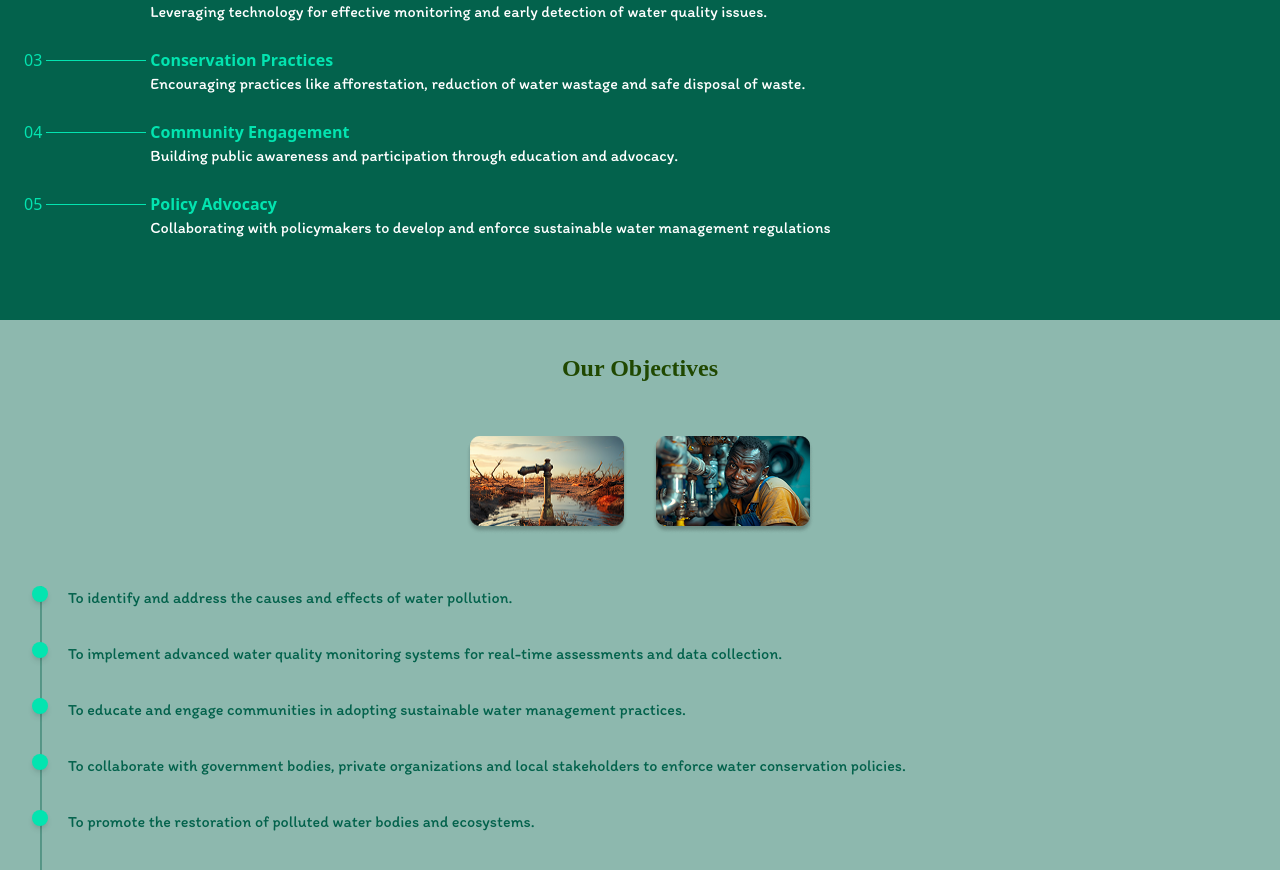
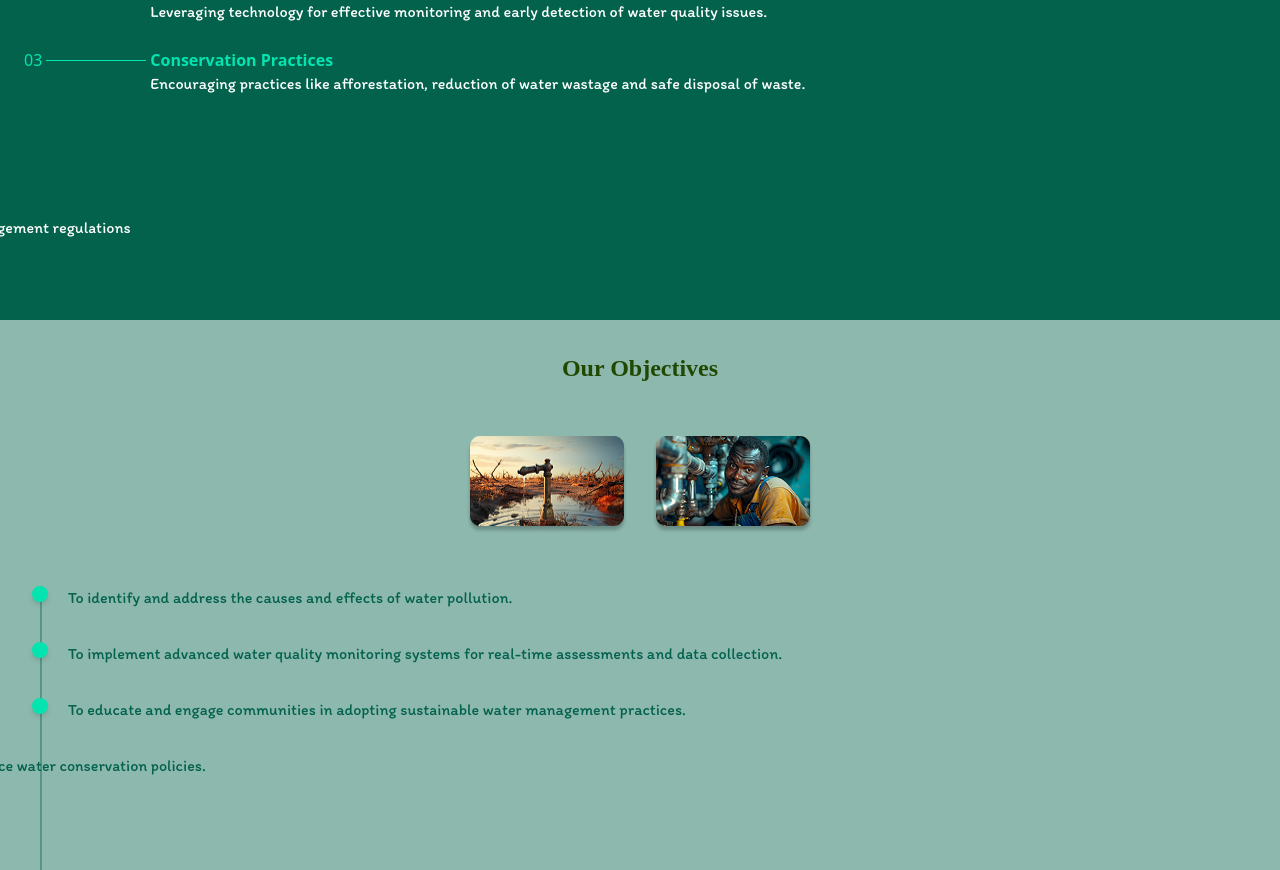
Before and after one commit to CoDedArch/wapmac, a React (Vite) app in the folder wapmac_frontend/: page / in a window 1280 px wide. Shown: the part 1649-2519 px from the top of the page. Built offline with nearby package versions, Linux system fonts and the light colour scheme; a web font is replaced by a local one.

Commit message:
add different variants for animations

```diff
--- /dev/null
+++ b/wapmac_frontend/src/shared/constants/variants.tsx
@@ -0,0 +1,16 @@
+export const Variant1 = {
+  hidden: { x: -700 },
+  visible: {
+    x: 0,
+    transition: { duration: 1.5, delay: 0.2, ease: "easeOut" },
+  },
+};
+
+export const Variant2 = {
+  hidden: { scale: 0 },
+  visible: { scale: 1, transition: { duration: 1.5, delay:0.5, ease: "easeOut" } },
+};
+export const Variant3 = {
+  hidden: { scale: 0.5 },
+  visible: { scale: 1, transition: { duration: 1.5, delay:0.2, ease: "easeIn" } },
+};
--- a/wapmac_frontend/src/shared/container/partners.tsx
+++ b/wapmac_frontend/src/shared/container/partners.tsx
@@ -1,6 +1,8 @@
-import { Component } from "react";
+import { Component, createRef, RefObject } from "react";
+import { motion } from "framer-motion";
+import { Variant3 } from "../constants/variants";
 
-interface PartnerProps { }
+interface PartnerProps {}
 
 interface Expert {
   img: string;
@@ -13,6 +15,7 @@ interface PartnerCompState {
   currentExpert: Expert;
   leftExperts: Expert[];
   rightExperts: Expert[];
+  inView: boolean;
 }
 
 const experts: Expert[] = [
@@ -80,15 +83,35 @@ const experts: Expert[] = [
   },
 ];
 
-
 class PartnersComp extends Component<PartnerProps, PartnerCompState> {
+  ref: RefObject<HTMLDivElement | null>;
+  observer!: IntersectionObserver;
   constructor(props: PartnerProps) {
     super(props);
     this.state = {
       currentExpert: experts[0],
       leftExperts: experts.slice(1, Math.ceil(experts.length / 2) + 1),
       rightExperts: experts.slice(Math.ceil(experts.length / 2) + 1),
+      inView: false,
     };
+    this.ref = createRef<HTMLDivElement>();
+  }
+  componentDidMount() {
+    this.observer = new IntersectionObserver(
+      ([entry]) => {
+        this.setState({ inView: entry.isIntersecting });
+      },
+      { threshold: 0.1 }
+    );
+    if (this.ref.current) {
+      this.observer.observe(this.ref.current);
+    }
+  }
+
+  componentWillUnmount() {
+    if (this.observer && this.ref.current) {
+      this.observer.unobserve(this.ref.current);
+    }
   }
 
   handleLeftClick = () => {
@@ -124,8 +147,11 @@ class PartnersComp extends Component<PartnerProps, PartnerCompState> {
   };
   render() {
     const { currentExpert, leftExperts, rightExperts } = this.state;
+    const { inView } = this.state;
+    const controls = inView ? "visible" : "hidden";
     return (
       <section
+        ref={this.ref}
         className="main-bg relative -top-20 space-y-40 overflow-hidden"
         style={{ backgroundImage: `url('/assets/partners.png')` }}
       >
@@ -139,13 +165,20 @@ class PartnersComp extends Component<PartnerProps, PartnerCompState> {
           )}
 
           <div className="flex flex-col justify-center items-center space-y-6 pb-10 px-5">
-            <div className="relative bg-white p-2 text-center pt-20 h-content rounded-3xl mx-4 shadow-2xl">
+            <motion.div
+              variants={Variant3}
+              initial="hidden"
+              animate={controls}
+              className="relative bg-white p-2 text-center pt-20 h-content rounded-3xl mx-4 shadow-2xl"
+            >
               <div
                 className="absolute w-[9em] h-[9em] -top-20 rounded-full left-[27%] xl:left-[40%]  bg-cover"
                 style={{ backgroundImage: `url(${currentExpert.img})` }}
               ></div>
               <h1 className="text-2xl font-bold">{currentExpert.name}</h1>
-              <h2 className="font-semibold mb-4 font-itim">{currentExpert.role}</h2>
+              <h2 className="font-semibold mb-4 font-itim">
+                {currentExpert.role}
+              </h2>
               {currentExpert.responsibilities.map(
                 (responsibility, res_index) => (
                   <p className="font-semibold font-itim" key={res_index}>
@@ -153,7 +186,7 @@ class PartnersComp extends Component<PartnerProps, PartnerCompState> {
                   </p>
                 )
               )}
-            </div>
+            </motion.div>
             <div className="flex gap-50">
               <button
                 className="w-10 flex justify-center main-bg"
--- a/wapmac_frontend/src/shared/presentation/coreValues.tsx
+++ b/wapmac_frontend/src/shared/presentation/coreValues.tsx
@@ -1,4 +1,5 @@
-import { Component } from "react";
+import { Component, createRef, RefObject } from "react";
+import { motion } from "framer-motion";
 
 const areas = [
   {
@@ -23,23 +24,71 @@ const areas = [
   },
 ];
 
-class CoreValuesComp extends Component {
+const variantsVariant1 = (index: number) => ({
+  hidden: { x: -700 },
+  visible: {
+    x: 0,
+    transition: { duration: 1.5, delay: index * 2 + 0.2, ease: "easeOut" },
+  },
+});
+
+class CoreValuesComp extends Component<{}, { inView: boolean }> {
+  ref: RefObject<HTMLUListElement | null>;
+  observer!: IntersectionObserver;
+  hasAnimated: boolean = false;
+
+  constructor(props: {}) {
+    super(props);
+    this.state = {
+      inView: false,
+    };
+    this.ref = createRef<HTMLUListElement>();
+  }
+
+  componentDidMount() {
+    this.observer = new IntersectionObserver(
+      ([entry]) => {
+        if (entry.isIntersecting && !this.hasAnimated) {
+          this.setState({ inView: true });
+          this.hasAnimated = true;
+        }
+      },
+      { threshold: 0.1 }
+    );
+    if (this.ref.current) {
+      this.observer.observe(this.ref.current);
+    }
+  }
+
+  componentWillUnmount() {
+    if (this.observer && this.ref.current) {
+      this.observer.unobserve(this.ref.current);
+    }
+  }
   render() {
+    const { inView } = this.state;
+    const controls = inView ? "visible" : "hidden";
     return (
       <section className="relative main-bg pb-20">
         <h1 className="text-center text-white font-bold text-2xl px-20 pt-10 font-koh">
           Our Core Focused Areas
         </h1>
-        <ul className="pl-6 pr-1 space-y-6 mt-10">
+        <ul className="pl-6 pr-1 space-y-6 mt-10" ref={this.ref}>
           {areas.map((area, area_index) => (
-            <li key={area_index} className="flex gap-1">
+            <motion.li
+              key={area_index}
+              className="flex gap-1"
+              variants={variantsVariant1(area_index)}
+              initial="hidden"
+              animate={controls}
+            >
               <span className="span-color">0{area_index + 1}</span>
               <span className="w-25 span-bg h-[01px] mt-3"></span>
               <div>
                 <h1 className="span-color font-bold">{area.area}</h1>{" "}
                 <p className="text-white text-md font-itim">{area.desc}</p>
               </div>
-            </li>
+            </motion.li>
           ))}
         </ul>
       </section>
--- a/wapmac_frontend/src/shared/presentation/missionVision.tsx
+++ b/wapmac_frontend/src/shared/presentation/missionVision.tsx
@@ -1,22 +1,74 @@
-import { Component } from "react";
+import { Component, createRef, RefObject } from "react";
+import { motion } from "framer-motion";
+import { Variant1, Variant3 } from "../constants/variants";
 
-class MissionVisionComp extends Component {
+class MissionVisionComp extends Component<{}, { inView: boolean }> {
+  ref: RefObject<HTMLElement | null>;
+  observer!: IntersectionObserver;
+  hasAnimated: boolean = false;
+
+  constructor(props: {}) {
+    super(props);
+    this.state = {
+      inView: false,
+    };
+    this.ref = createRef<HTMLElement>();
+  }
+
+  componentDidMount() {
+    this.observer = new IntersectionObserver(
+      ([entry]) => {
+        if (entry.isIntersecting && !this.hasAnimated) {
+          this.setState({ inView: true });
+          this.hasAnimated = true;
+        }
+      },
+      { threshold: 0.1 }
+    );
+    if (this.ref.current) {
+      this.observer.observe(this.ref.current);
+    }
+  }
+
+  componentWillUnmount() {
+    if (this.observer && this.ref.current) {
+      this.observer.unobserve(this.ref.current);
+    }
+  }
+
   render() {
+    const { inView } = this.state;
+    const controls = inView ? "visible" : "hidden";
     return (
       <section
+        ref={this.ref}
         className="text-center p-2 space-y-13 section-sec pb-10 "
         style={{ backgroundImage: `url('/assets/cleaning.png')` }}
       >
-        <div className="space-y-3 mt-6">
-          <h1 className="text-2xl font-semibold h-headers font-koh">Our Vision</h1>
+        <motion.div
+          variants={Variant3}
+          initial="hidden"
+          animate={controls}
+          className="space-y-3 mt-6"
+        >
+          <h1 className="text-2xl font-semibold h-headers font-koh">
+            Our Vision
+          </h1>
           <p className="px-4 text-lg h-content font-semibold font-itim">
             To create a world where water resources are clean, conserved, and
             sustainably managed to ensure environmental health and the
             well-being of future generations
           </p>
-        </div>
-        <div className="space-y-3">
-          <h1 className="text-2xl font-semibold h-headers font-koh">Our Mission</h1>
+        </motion.div>
+        <motion.div
+          variants={Variant1}
+          initial="hidden"
+          animate={controls}
+          className="space-y-3"
+        >
+          <h1 className="text-2xl font-semibold h-headers font-koh">
+            Our Mission
+          </h1>
           <p className="px-4 text-lg h-content font-semibold font-itim">
             Is committed to combating water pollution through innovative
             monitoring systems, community education, and collaborative
@@ -24,7 +76,7 @@ class MissionVisionComp extends Component {
             actions that protect water resources while promoting ecological
             balance
           </p>
-        </div>
+        </motion.div>
       </section>
     );
   }
--- a/wapmac_frontend/src/shared/presentation/objectives.tsx
+++ b/wapmac_frontend/src/shared/presentation/objectives.tsx
@@ -1,4 +1,5 @@
-import { Component } from "react";
+import { Component, createRef, RefObject } from "react";
+import { motion } from "framer-motion";
 
 const objectives = [
   "To identify and address the causes and effects of water pollution.",
@@ -8,10 +9,53 @@ const objectives = [
   "To promote the restoration of polluted water bodies and ecosystems.",
 ];
 
-class ObjectivesComp extends Component {
+const variants = (index:number) => ({
+  hidden: { x: -700 },
+  visible: {
+    x: 0,
+    transition: { duration: 1.5, delay: index * 2 + 0.2, ease: "easeOut" },
+  },
+});
+
+class ObjectivesComp extends Component <{}, {inView:boolean}> {
+  ref: RefObject<HTMLUListElement | null>;
+    observer!: IntersectionObserver;
+    hasAnimated: boolean = false;
+
+    constructor(props: {}) {
+      super(props);
+      this.state = {
+        inView: false,
+      };
+      this.ref = createRef<HTMLUListElement>();
+    }
+
+    componentDidMount() {
+      this.observer = new IntersectionObserver(
+        ([entry]) => {
+          if (entry.isIntersecting && !this.hasAnimated) {
+            this.setState({ inView: true });
+            this.hasAnimated = true;
+          }
+        },
+        { threshold: 0.1 }
+      );
+      if (this.ref.current) {
+        this.observer.observe(this.ref.current);
+      }
+    }
+
+    componentWillUnmount() {
+      if (this.observer && this.ref.current) {
+        this.observer.unobserve(this.ref.current);
+      }
+    }
+
   render() {
+    const { inView } = this.state;
+    const controls = inView ? "visible" : "hidden";
     return (
-      <section className="p-2 space-y-13 section-sec ">
+      <section className="p-2 space-y-13 section-sec " ref = {this.ref}>
         <h1 className="text-2xl font-semibold text-center h-headers font-koh mt-6">
           Our Objectives
         </h1>
@@ -23,10 +67,16 @@ class ObjectivesComp extends Component {
           <img src="/assets/line.png" alt="line" className="w-40 h-[40em]" />
           <ul className="absolute w-full top-0 left-0 right-0 pl-6 space-y-6">
             {objectives.map((obj, obj_index) => (
-              <li key={obj_index} className="flex gap-5">
+              <motion.li
+                key={obj_index}
+                className="flex gap-5"
+                variants={variants(obj_index)}
+                initial="hidden"
+                animate={controls}
+              >
                 <span className="w-4 span-bg h-4 rounded-full absolute shadow-md"></span>
                 <p className="pl-9 pb-2 h-content font-bold font-itim">{obj}</p>
-              </li>
+              </motion.li>
             ))}
           </ul>
         </div>
```
Lines whose indentation alone changed are shown as unchanged.
